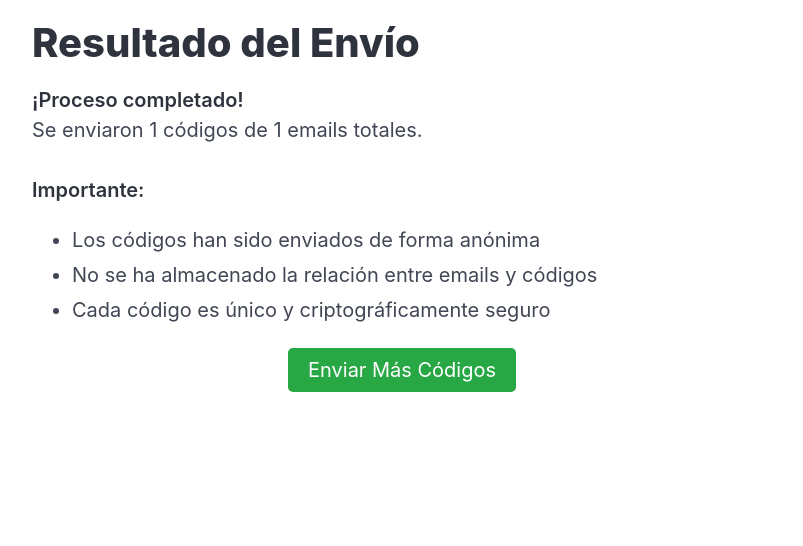
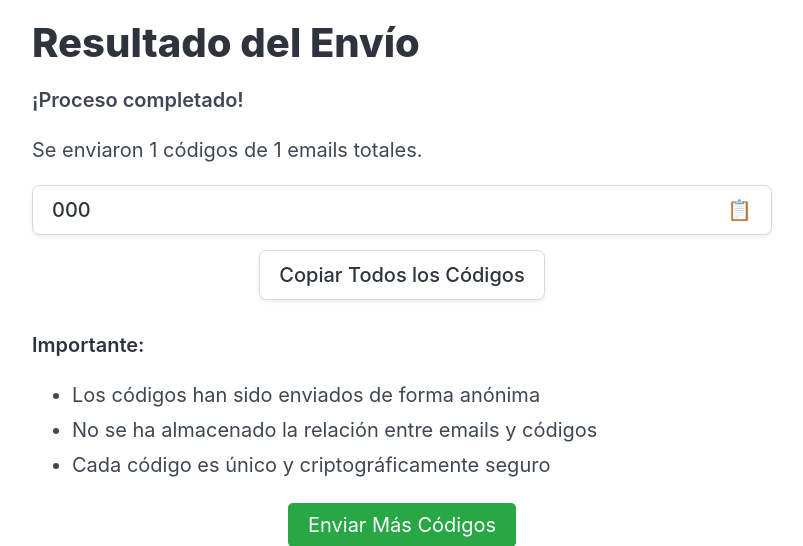
Before and after one commit to isaaleonardo/code_sender, a Flask app: template templates/result.html in a window 1280 px wide. Shown: the top 546 px of the page, without its empty margins (238-1041 px from the left). Run offline with Flask 3, Linux system fonts and the light colour scheme; the template is opened without the code that fills it: most values are stand-ins (such as "Sample title", 1, 10 or a date in 2020).

Commit message:
refactor result rendering to improve success message display and code copying functionality

```diff
--- a/templates/result.html
+++ b/templates/result.html
@@ -5,10 +5,39 @@
 {% block content %}
 <h1>Resultado del Envío</h1>
 
-<div class="success">
-    <strong>¡Proceso completado!</strong><br>
+{% if sent_count > 0 %}
+<p class="has-text-weight-semibold">
+    ¡Proceso completado!
+</p>
+<p>
     Se enviaron {{ sent_count }} códigos de {{ total_emails }} emails totales.
+</p>
+
+<ul style="list-style: none; margin: 0;">
+    {% for code in codes %}
+    <li>
+        <button
+            class="button is-fullwidth is-justify-content-space-between"
+            onclick="navigator.clipboard.writeText('{{ code }}')"
+        >
+            <div class="code-sent p">
+                <p class="mb-0">{{ code }}</p>
+            </div>
+            <p class="mb-0">📋️</p>
+        </button>
+    </li>
+    {% endfor %}
+</ul>
+
+<div class="is-flex is-justify-content-center">
+    <button
+        class="button mt-3 right"
+        onclick="copyAllCodes('{% for code in codes %}{{ code }} {% endfor %}')"
+    >
+        Copiar Todos los Códigos
+    </button>
 </div>
+{% endif %}
 
 {% if errors %}
 <div class="error">
@@ -35,4 +64,10 @@
         Enviar Más Códigos
     </a>
 </div>
+
+<script>
+    function copyAllCodes(codes) {
+        navigator.clipboard.writeText(codes.split(' ').join('\n'));
+    }
+</script>
 {% endblock %}
```
